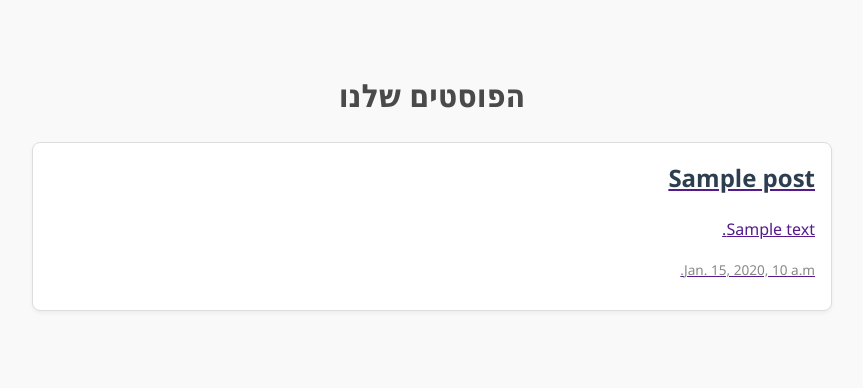
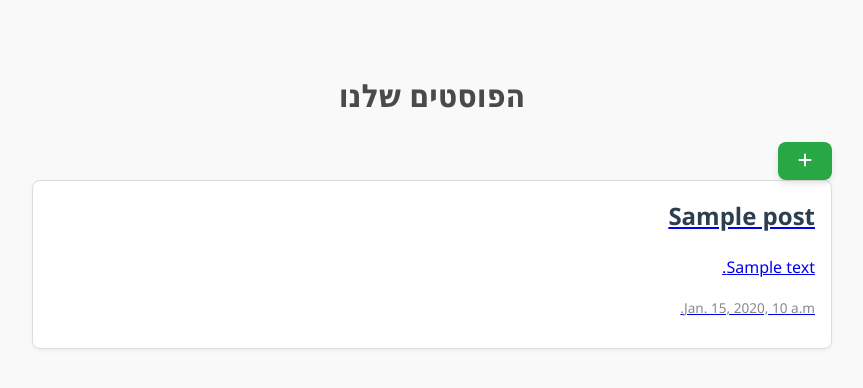
Before and after one commit to tutorials-4newbies/learning_django, a Django app: template blog/templates/blog/index.html in a window 1280 px wide. Shown: the top 388 px of the page, without its empty margins (208-1071 px from the left). Run offline with Django 3.2, Linux system fonts and the light colour scheme; the template is opened without the code that fills it: most values are stand-ins (such as "Sample title", 1, 10 or a date in 2020).

Commit message:
finish lesson 3

```diff
--- a/blog/models.py
+++ b/blog/models.py
@@ -21,4 +21,4 @@
 
     @property
     def shortened_content(self):
-        return self.content[:30]
+        return self.content[:30] + "..."
--- a/blog/static/blog/styles.css
+++ b/blog/static/blog/styles.css
@@ -31,3 +31,19 @@
   color: #888;
   font-size: 0.85rem;
 }
+
+.add-button {
+  background-color: #28a745; /* Green */
+  color: white;
+  border: none;
+  padding: 10px 20px;
+  font-size: 16px;
+  border-radius: 8px;
+  cursor: pointer;
+  transition: background-color 0.3s ease;
+  box-shadow: 0 4px 6px rgba(0, 0, 0, 0.1);
+}
+
+.add-button:hover {
+  background-color: #218838;
+}
--- /dev/null
+++ b/blog/templates/blog/add_post.html
@@ -0,0 +1,5 @@
+<form method="post">
+{% csrf_token %}
+  {{ form }}
+  <input type="submit" value="צור פוסט חדש"></input>
+</form>
--- a/blog/templates/blog/index.html
+++ b/blog/templates/blog/index.html
@@ -5,12 +5,21 @@
     <meta charset="UTF-8" />
     <meta name="viewport" content="width=device-width, initial-scale=1.0" />
     <link rel="stylesheet" href="{% static 'blog/styles.css' %}" />
+    <link
+      rel="stylesheet"
+      href="https://cdnjs.cloudflare.com/ajax/libs/font-awesome/6.5.0/css/all.min.css"
+    />
     <title>Blog - {{ title }}</title>
   </head>
   <body dir="rtl">
-    <h1>הפוסטים שלנו</h1>
+    <div>
+      <h1>הפוסטים שלנו</h1>
+      <a href="{% url 'blog:add_post' %}"
+        ><button class="add-button"><i class="fas fa-plus"></i></button
+      ></a>
+    </div>
     {% for post in posts %}
-    <a href="">
+    <a href="{% url 'blog:single_post' post.id %}">
       <div class="post-item">
         <h2>{{ post.title }}</h2>
         <p>{{ post.shortened_content }}</p>
--- a/blog/urls.py
+++ b/blog/urls.py
@@ -6,5 +6,6 @@
 
 urlpatterns = [
     path('', views.index, name="index"),
-    path('<int:post_id>/', views.single_post, name="single_post")
+    path('post/<int:post_id>/', views.single_post, name="single_post"),
+    path('add_post/', views.add_post, name="add_post")
 ]
```
Also changed, not shown: blog/forms.py (added, +12 -0 lines), blog/templates/blog/single_post.html (added, +11 -0 lines), blog/views.py (+29 -2 lines).
